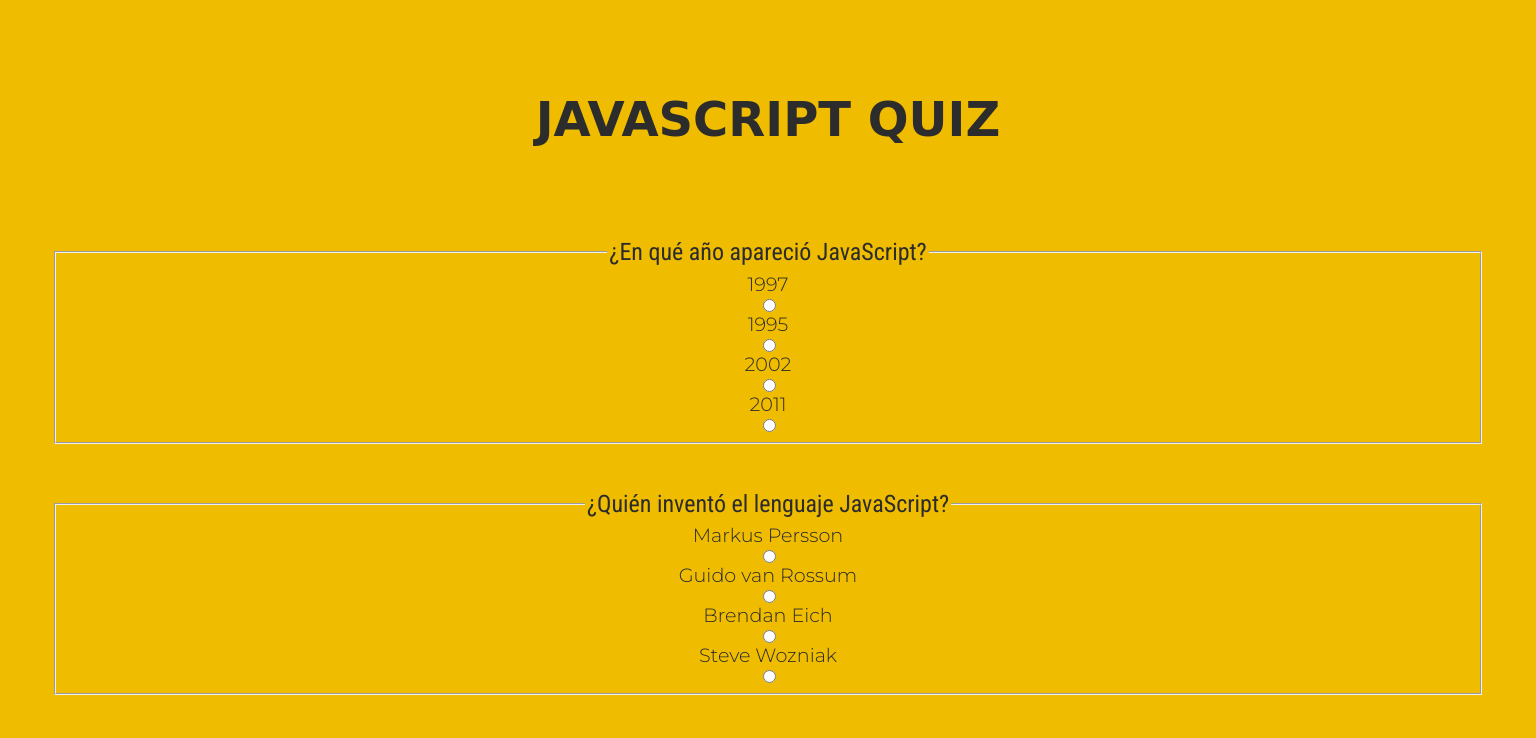
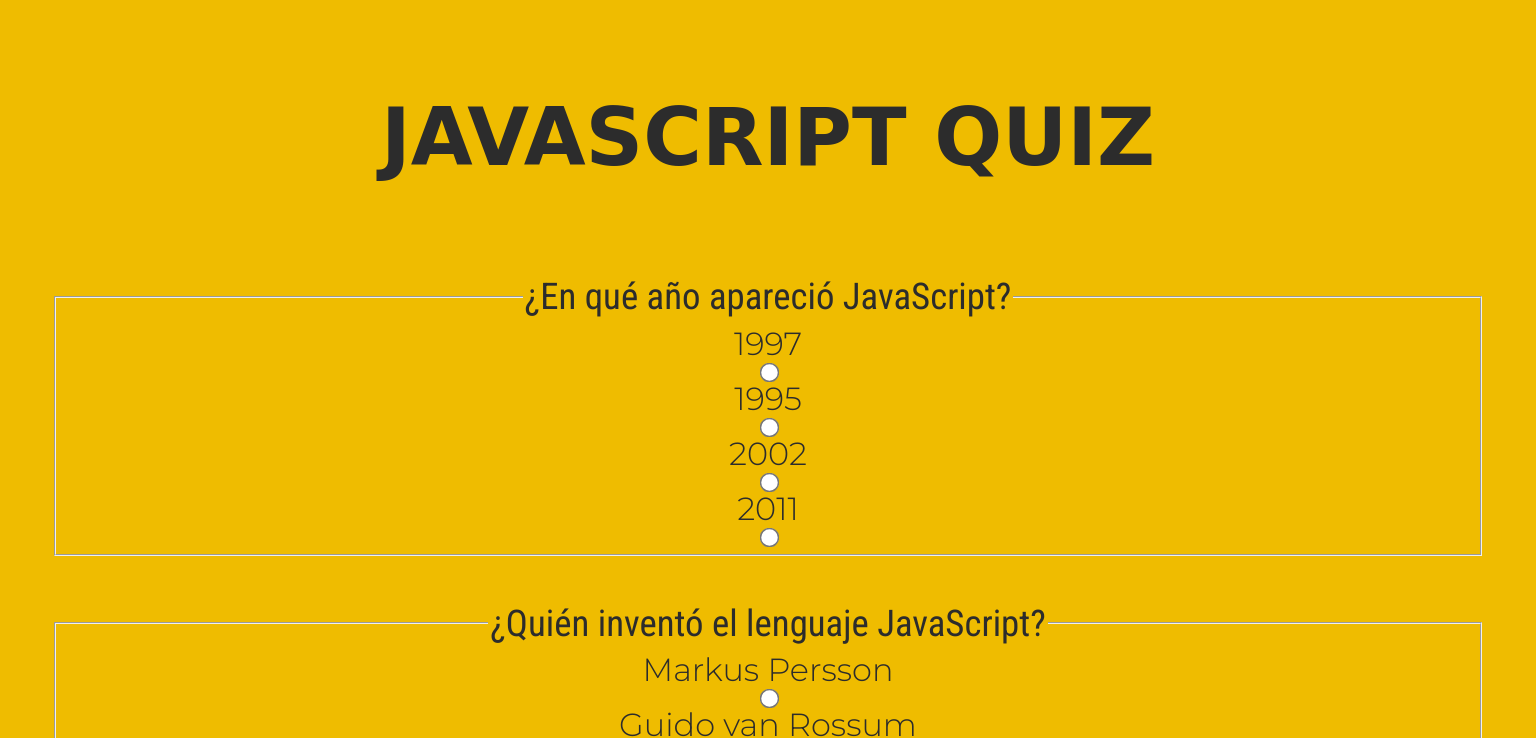
Before and after one commit to ZeberMVP/QuizJS, a plain HTML site: page index.html in a window 1536 px wide. Shown: the top 738 px of the page. Drawn offline with Linux system fonts and the light colour scheme; a web font is replaced by a local one.

Commit message:
add/media queries

```diff
--- a/styles.css
+++ b/styles.css
@@ -37,9 +37,41 @@ fieldset {
     margin: 3%;
     color: var(--Jet);
 }
-
+input[type="radio"] {
+    transform: scale(1.5);
+    transform-origin: center;
+  }
 button {
     border-radius: 30px;
     width: 100%;
     margin-bottom: 2%;
 }
+
+@media screen and (min-width: 768px) {
+    header {
+        font-size: 4em;
+    }
+    legend, button {
+        font-size: 1.8em;
+    }
+    label {
+        font-size: 1.5em;
+    }
+
+}
+
+@media screen and (min-width: 1366px) {
+    header {
+        font-size: 5em;
+    }
+    legend, button {
+        font-size: 2.3em;
+    }
+    label {
+        font-size: 2em;
+    }
+    button {
+        width: 60%;
+        margin: 5% 0 20% 20%;
+    }
+}
```
